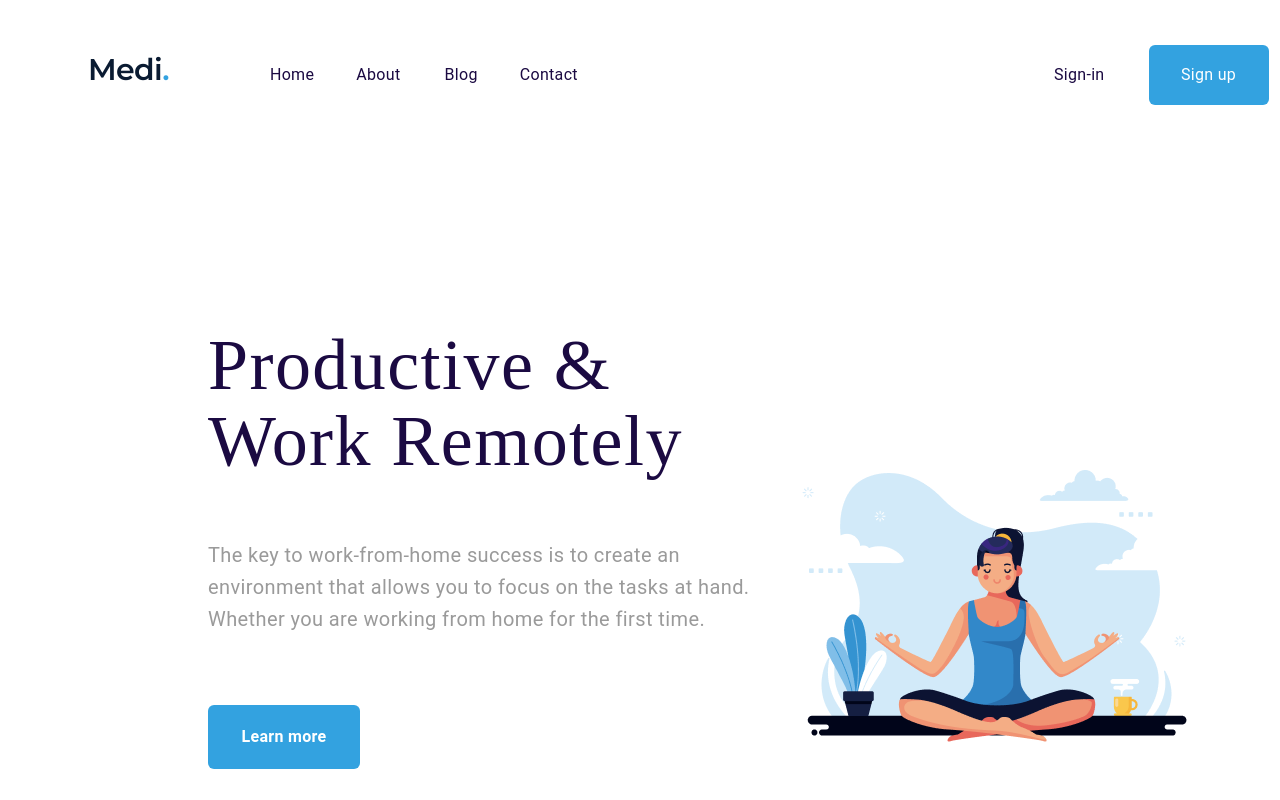
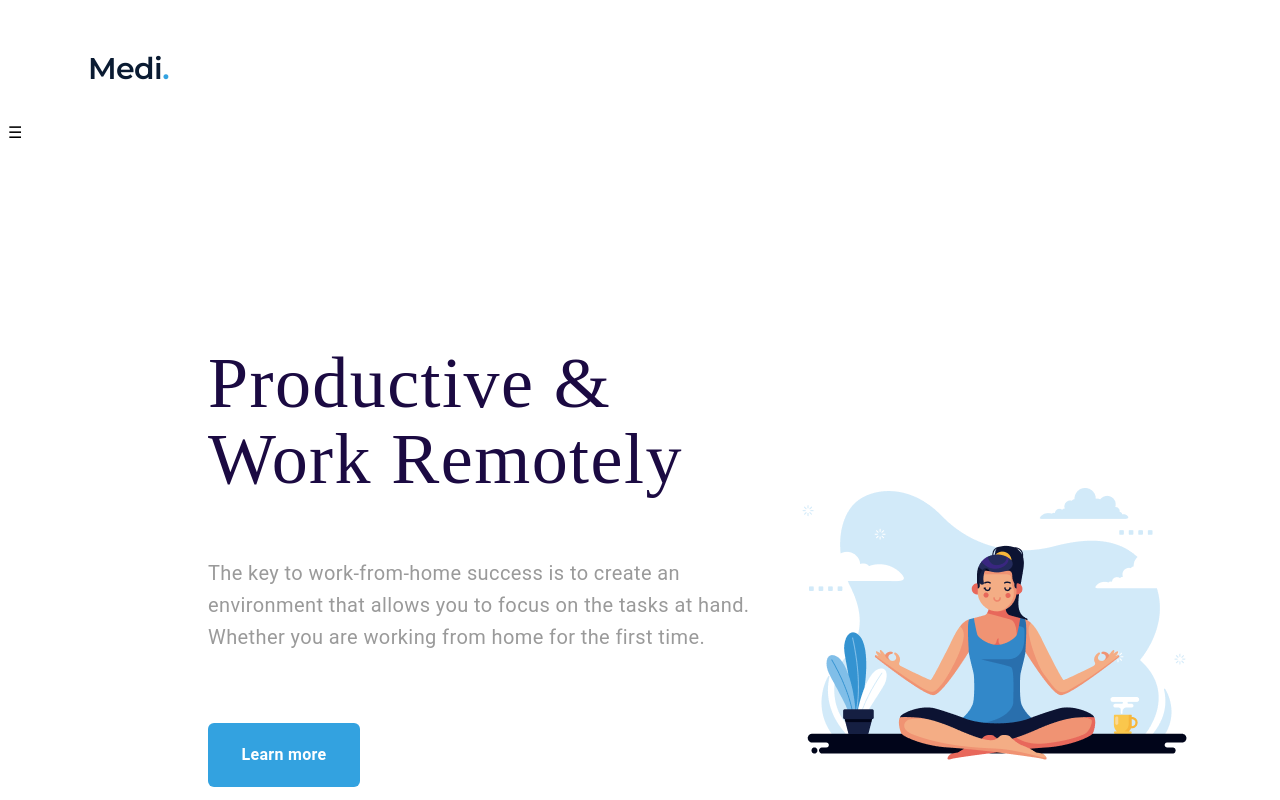
Before and after one commit to madhuriprao/Fonts-and-Figma, a plain HTML site: page Styles/index.html in a window 1280 px wide. Drawn offline with Linux system fonts and the light colour scheme.

Commit message:
Overlay Navigation is added for the existing page

```diff
--- a/Styles/index.css
+++ b/Styles/index.css
@@ -17,7 +17,7 @@ display: inline-block;
     color: #33A2E0;
 }
 
-.Home{
+.Home, .About, .Blog, .Contact, .Sign-in, .Sign-up{
     font-family:'Roboto', sans-serif;
     font-size: normal;
     font-weight: normal;
@@ -28,82 +28,6 @@ display: inline-block;
     margin-top: 37px;
     margin-left: 97px;
 }
-
-.About{
-    font-family:'Roboto', sans-serif;
-    font-size: normal;
-    font-weight: normal;
-    font-size: 16px;
-    line-height: 24px;
-    letter-spacing: 0.02em;
-    color: #1B0A42;
-    margin-top: 37px;
-    margin-left: 38px;
-}
-
-.Blog{
-    font-family:'Roboto', sans-serif;
-    font-size: normal;
-    font-weight: normal;
-    font-size: 16px;
-    line-height: 24px;
-    letter-spacing: 0.02em;
-    color: #1B0A42;
-    margin-top: 37px;
-    margin-left: 40px;
-}
-
-.Contact{
-    font-family:'Roboto', sans-serif;
-    font-size: normal;
-    font-weight: normal;
-    font-size: 16px;
-    line-height: 24px;
-    letter-spacing: 0.02em;
-    color: #1B0A42;
-    margin-top: 37px;
-    margin-left: 38px;
-}
-.Contact{
-    font-family:'Roboto', sans-serif;
-    font-size: normal;
-    font-weight: normal;
-    font-size: 16px;
-    line-height: 24px;
-    letter-spacing: 0.02em;
-    color: #1B0A42;
-    margin-top: 37px;
-    margin-left: 38px;
-}
-.Sign-in{
-    font-family:'Roboto', sans-serif;
-    font-size: normal;
-    font-weight: normal;
-    font-size: 16px;
-    line-height: 24px;
-    letter-spacing: 0.02em;
-    color: #1B0A42;
-    margin-top: 37px;
-    margin-left: 472px;
-}
-.Sign-up{
-    font-family:'Roboto', sans-serif;
-    font-size: normal;
-    font-weight: normal;
-    font-size: 16px;
-    line-height: 24px;
-    letter-spacing: 0.02em;
-    color: #FFFFFF;
-    margin-top: 37px;
-    margin-left: 40px;
-    width: 120px;
-    height: 60px;
-    border: none;
-    background-color: #33A2E0;
-    border-radius: 6px;
-    border: none;
-}
-
 
 section{
     display: inline-block;
@@ -153,3 +77,62 @@ section{
     height: 64px;
     border: none;
 }
+
+.overlay {
+    height: 100%;
+    width: 0;
+    position: fixed;
+    z-index: 1;
+    top: 0;
+    left: 0;
+    background-color: #0c1644;
+    background-color: #0c16449d;
+    overflow-x: hidden;
+    transition: 0.5s;
+  }
+
+.overlay-content {
+    display: flex;
+    justify-content: center;
+    align-items: center;
+    flex-direction: column;
+    height: 100vh;
+    /* position: relative; */
+    top: 25%;
+    width: 100%;
+    text-align: center;
+    margin-top: 30px;
+  }
+
+  .overlay a {
+    padding: 8px;
+    text-decoration: none;
+    font-size: 36px;
+    color: black;
+    display: block;
+    transition: 0.3s;
+  }
+
+  .overlay a:hover, .overlay a:focus {
+    background-color: #95D5B2;
+    color: black;
+  }
+
+  .overlay .closebtn {
+    position: absolute;
+    top: 20px;
+    right: 45px;
+    font-size: 60px;
+    cursor: pointer;
+  }
+
+  @media screen and (max-height: 450px) {
+    .overlay a {
+        font-size: 20px;
+    }
+    .overlay .closebtn {
+        font-size: 40px;
+        top: 15px;
+        right: 35px;
+    }
+}
--- a/Styles/index.html
+++ b/Styles/index.html
@@ -18,14 +18,20 @@
   <body>
     <header>
       <h3 class="logo">Medi<span class="logo-dot">.</span></h3>
+      <span class="open-btn" onclick="openNav()">☰</span>
     </header>
-    <header><h4 class="Home">Home</h4></header>
-    <header><h4 class="About">About</h4></header>
-    <header><h4 class="Blog">Blog</h4></header>
-    <header><h4 class="Contact">Contact</h4></header>
-    <header><h4 class="Sign-in">Sign-in</h4></header>
-    <header><button class="Sign-up">Sign up</button></header>
+    <div id="myNav" class="overlay">
+      <a class="closebtn" onclick="closeNav()">&times;</a>
+      <div class="overlay-content">
 
+        <a href="#" class="Home">Home</a>
+        <a href="#" class="About">About</a>
+        <a href="#" class="Blog">Blog</a>
+        <a href="#" class="Contact">Contact</a>
+        <a href="#" class="Sign-in">Sign-in</a>
+        <a href="#" class="Sign-up">Sign up</a>
+      </div>
+    </div>
     <main>
       <section>
         <h1 class="main-title">Productive & Work Remotely</h1>
@@ -39,6 +45,17 @@
       <section>
         <img src="/Images/Frame1.png" alt="Meditating image of a girl" />
       </section>
+
     </main>
+
+    <script>
+      function openNav() {
+        document.getElementById("myNav").style.width = "100%";
+      }
+
+      function closeNav() {
+        document.getElementById("myNav").style.width = "0%";
+      }
+      </script>
   </body>
 </html>
```
